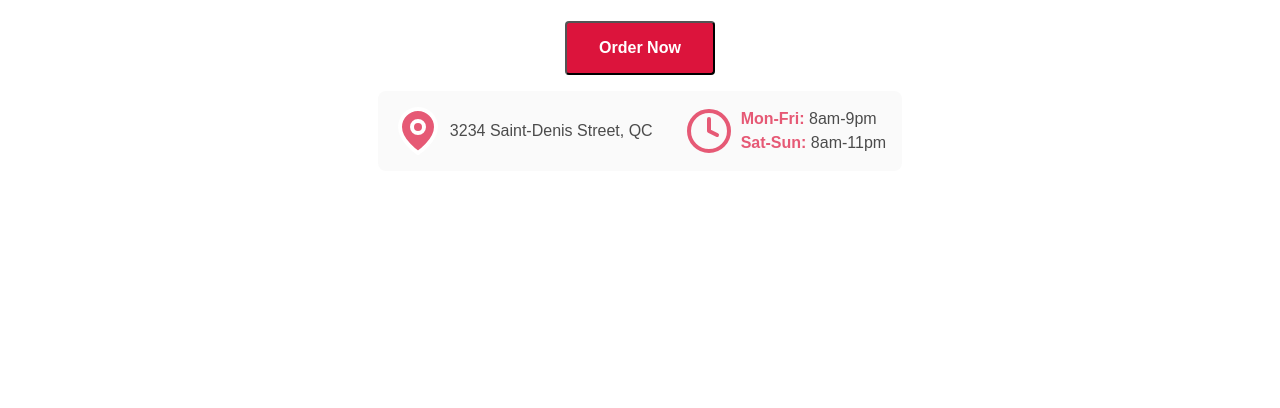
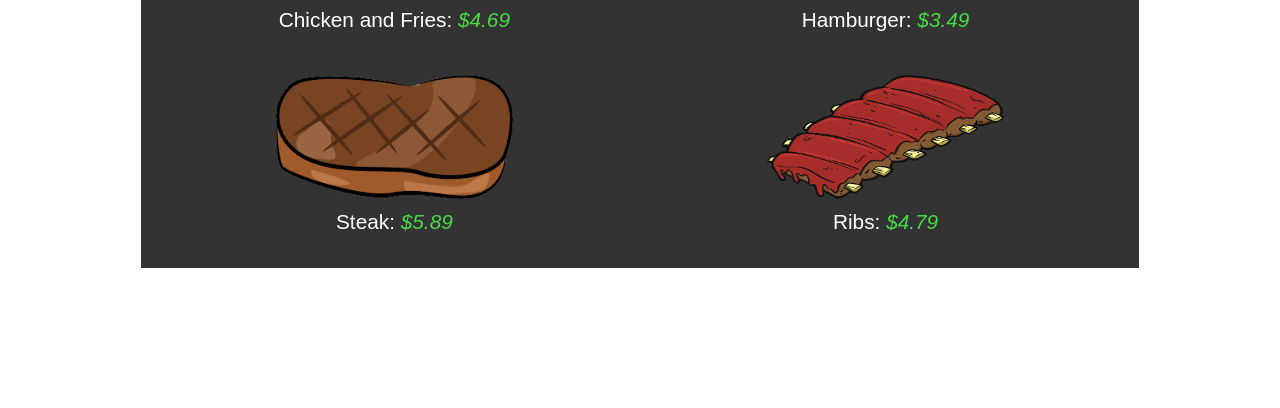
Before and after one commit to MilosOst/restaurant_page, a website built with webpack: page dist/index.html in a window 1280 px wide. Shown: the part 392-800 px from the top of the page. Built offline with nearby package versions, Linux system fonts and the light colour scheme; files whose address does not match are found by name; a web font is replaced by a local one.

Commit message:
Add layout for menu page in html

```diff
--- a/src/base.js
+++ b/src/base.js
@@ -52,11 +52,12 @@ function createHeaderLinks() {
 function initializeSite() {
     const contentSection = document.querySelector('#content');
 
-    const mainContent = document.createElement('main');
-    mainContent.classList.add('content');
+    // const mainContent = document.createElement('main');
+    // mainContent.classList.add('content');
 
-    contentSection.append(createHeader(), mainContent);
-    loadHome();
+    // contentSection.append(createHeader(), mainContent);
+    contentSection.append(createHeader());
+    // loadHome();
 }
 
 export default initializeSite;
--- a/src/index.js
+++ b/src/index.js
@@ -1,7 +1,7 @@
 import initializeSite from './base.js';
 
 
-initializeSite();
+// initializeSite();
 
 
 const header = document.querySelector('.header');
```
Also changed, not shown: dist/imgs/fries.png (added), dist/imgs/hamburger.png (added), dist/imgs/ribs.png (added), dist/imgs/steak.png (added), dist/index.html, dist/main.js, dist/style.css, src/menu.js (added).
